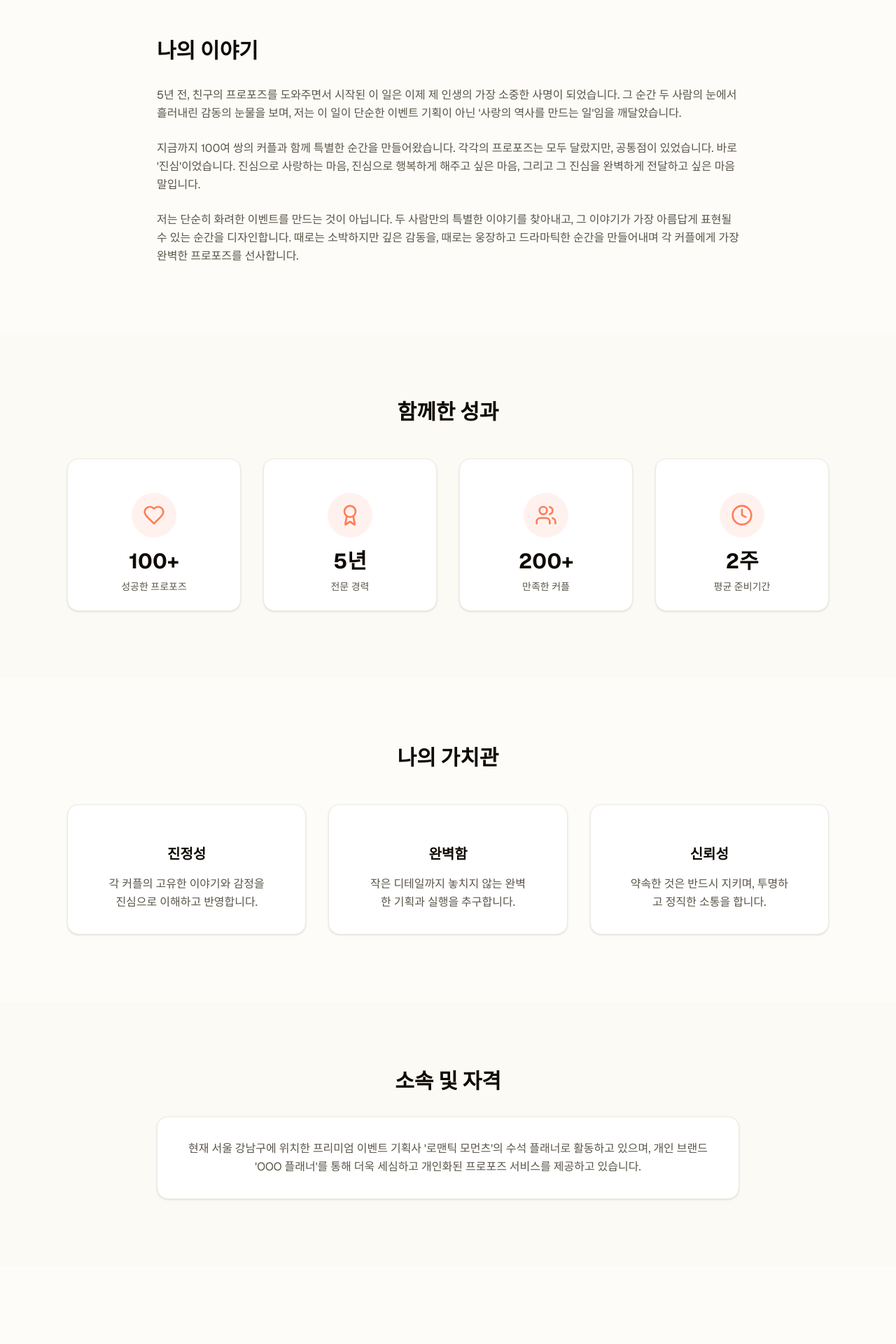
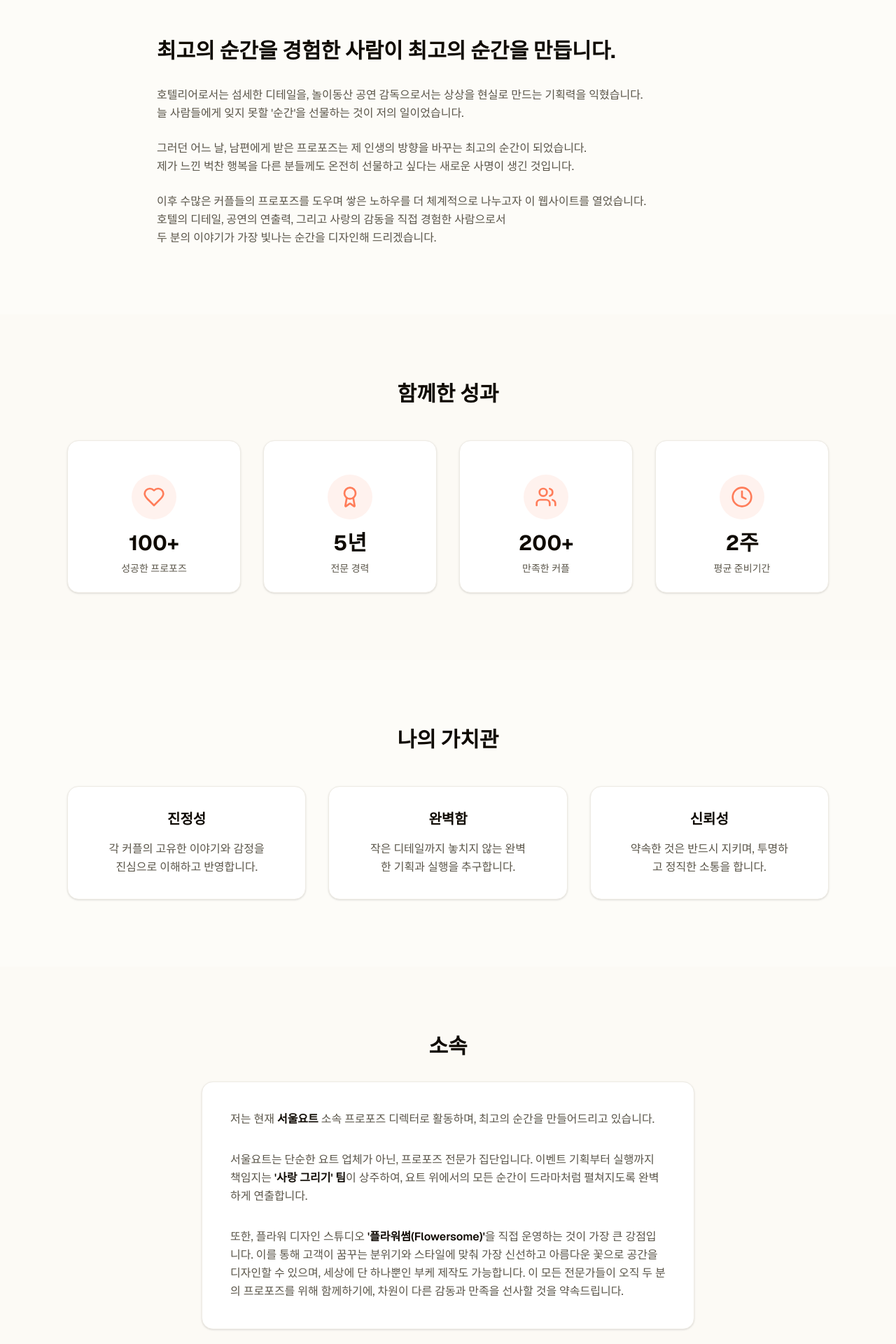
Before and after one commit to bmw0673/propose-planner-website, a Next.js app: page /about in a window 1280 px wide. Shown: the part 640-2560 px from the top of the page at 70% size. Before the commit the page ends 2449 px from the top, so only its background shows below. Built offline with nearby package versions, Linux system fonts and the light colour scheme.

Commit message:
자기소개 페이지 수정

```diff
--- a/app/about/page.tsx
+++ b/app/about/page.tsx
@@ -43,25 +43,23 @@ export default function AboutPage() {
       <section className="py-24">
         <div className="max-w-4xl mx-auto px-4 sm:px-6 lg:px-8">
           <div className="prose prose-lg max-w-none">
-            <h2 className="text-3xl font-bold text-foreground mb-8">나의 이야기</h2>
+            <h2 className="text-3xl font-bold text-foreground mb-8">최고의 순간을 경험한 사람이 최고의 순간을 만듭니다.</h2>
 
             <div className="space-y-6 text-muted-foreground leading-relaxed">
               <p>
-                5년 전, 친구의 프로포즈를 도와주면서 시작된 이 일은 이제 제 인생의 가장 소중한 사명이 되었습니다. 그
-                순간 두 사람의 눈에서 흘러내린 감동의 눈물을 보며, 저는 이 일이 단순한 이벤트 기획이 아닌 '사랑의 역사를
-                만드는 일'임을 깨달았습니다.
+               호텔리어로서는 섬세한 디테일을, 놀이동산 공연 감독으로서는 상상을 현실로 만드는 기획력을 익혔습니다.<br />
+               늘 사람들에게 잊지 못할 '순간'을 선물하는 것이 저의 일이었습니다.
               </p>
 
               <p>
-                지금까지 100여 쌍의 커플과 함께 특별한 순간을 만들어왔습니다. 각각의 프로포즈는 모두 달랐지만, 공통점이
-                있었습니다. 바로 '진심'이었습니다. 진심으로 사랑하는 마음, 진심으로 행복하게 해주고 싶은 마음, 그리고 그
-                진심을 완벽하게 전달하고 싶은 마음 말입니다.
+                그러던 어느 날, 남편에게 받은 프로포즈는 제 인생의 방향을 바꾸는 최고의 순간이 되었습니다.<br />
+                제가 느낀 벅찬 행복을 다른 분들께도 온전히 선물하고 싶다는 새로운 사명이 생긴 것입니다.
               </p>
 
               <p>
-                저는 단순히 화려한 이벤트를 만드는 것이 아닙니다. 두 사람만의 특별한 이야기를 찾아내고, 그 이야기가 가장
-                아름답게 표현될 수 있는 순간을 디자인합니다. 때로는 소박하지만 깊은 감동을, 때로는 웅장하고 드라마틱한
-                순간을 만들어내며 각 커플에게 가장 완벽한 프로포즈를 선사합니다.
+                이후 수많은 커플들의 프로포즈를 도우며 쌓은 노하우를 더 체계적으로 나누고자 이 웹사이트를 열었습니다.<br />
+                호텔의 디테일, 공연의 연출력, 그리고 사랑의 감동을 직접 경험한 사람으로서<br />
+                두 분의 이야기가 가장 빛나는 순간을 디자인해 드리겠습니다.
               </p>
             </div>
           </div>
@@ -97,7 +95,7 @@ export default function AboutPage() {
           <div className="grid md:grid-cols-3 gap-8">
             {values.map((value, index) => (
               <Card key={index} className="p-8 text-center">
-                <CardContent className="pt-6">
+                <CardContent>
                   <h3 className="text-xl font-bold text-foreground mb-4">{value.title}</h3>
                   <p className="text-muted-foreground leading-relaxed">{value.description}</p>
                 </CardContent>
@@ -109,16 +107,45 @@ export default function AboutPage() {
 
       {/* Affiliation Section */}
       <section className="py-24 bg-muted/30">
-        <div className="max-w-4xl mx-auto px-4 sm:px-6 lg:px-8 text-center">
-          <h2 className="text-3xl font-bold text-foreground mb-8">소속 및 자격</h2>
+        <div className="max-w-3xl mx-auto px-4 sm:px-6 lg:px-8">
+          <h2 className="text-3xl font-bold text-foreground mb-8 text-center">
+            소속
+          </h2>
 
-          <Card className="p-8">
-              <div className="space-y-4">
-                <p className="text-muted-foreground leading-relaxed text-center">
-                  현재 서울 강남구에 위치한 프리미엄 이벤트 기획사 '로맨틱 모먼츠'의 수석 플래너로 활동하고 있으며, 개인
-                  브랜드 'OOO 플래너'를 통해 더욱 세심하고 개인화된 프로포즈 서비스를 제공하고 있습니다.
-                </p>
-              </div>
+          <Card className="p-8 md:p-10">
+            <div className="space-y-8">
+              {/* 수정된 부분: md:text-lg 클래스를 제거하여 원래 글자 크기로 복원 */}
+              <p className="text-muted-foreground leading-relaxed text-left">
+                저는 현재{' '}
+                <a
+                  href="https://smartstore.naver.com/1566266"
+                  target="_blank"
+                  rel="noopener noreferrer"
+                  className="font-semibold text-foreground hover:underline transition-colors"
+                >
+                  서울요트
+                </a>{' '}
+                소속 프로포즈 디렉터로 활동하며, 최고의 순간을 만들어드리고 있습니다.
+              </p>
+              <p className="text-muted-foreground leading-relaxed text-left">
+                서울요트는 단순한 요트 업체가 아닌, 프로포즈 전문가 집단입니다. 이벤트
+                기획부터 실행까지 책임지는{' '}
+                <strong className="font-semibold text-foreground">'사랑 그리기' 팀</strong>이
+                상주하여, 요트 위에서의 모든 순간이 드라마처럼 펼쳐지도록 완벽하게
+                연출합니다.
+              </p>
+              <p className="text-muted-foreground leading-relaxed text-left">
+                또한, 플라워 디자인 스튜디오{' '}
+                <strong className="font-semibold text-foreground">
+                  '플라워썸(Flowersome)'
+                </strong>
+                을 직접 운영하는 것이 가장 큰 강점입니다. 이를 통해 고객이 꿈꾸는
+                분위기와 스타일에 맞춰 가장 신선하고 아름다운 꽃으로 공간을 디자인할
+                수 있으며, 세상에 단 하나뿐인 부케 제작도 가능합니다. 이 모든
+                전문가들이 오직 두 분의 프로포즈를 위해 함께하기에, 차원이 다른 감동과
+                만족을 선사할 것을 약속드립니다.
+              </p>
+            </div>
           </Card>
         </div>
       </section>
```
